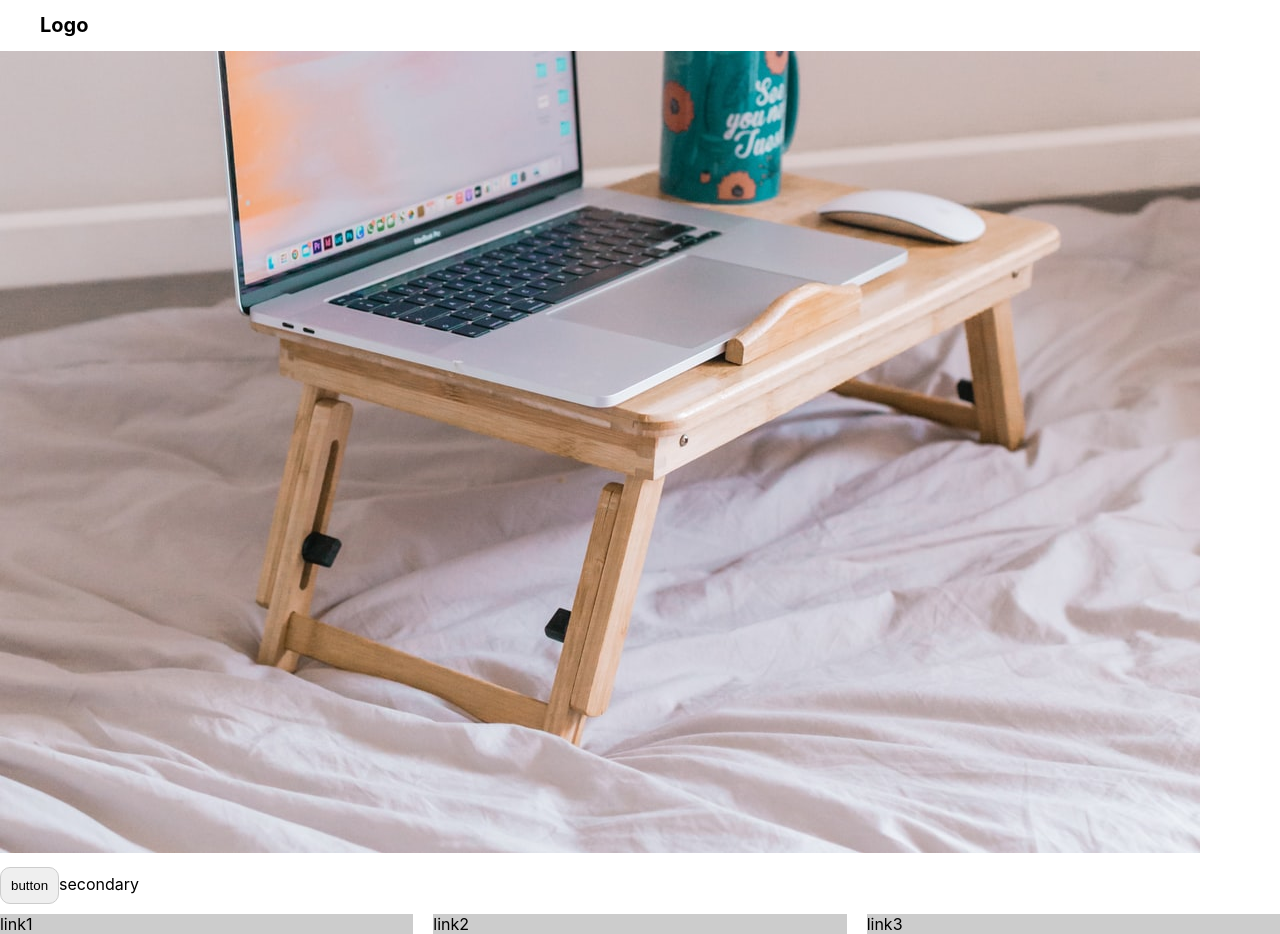
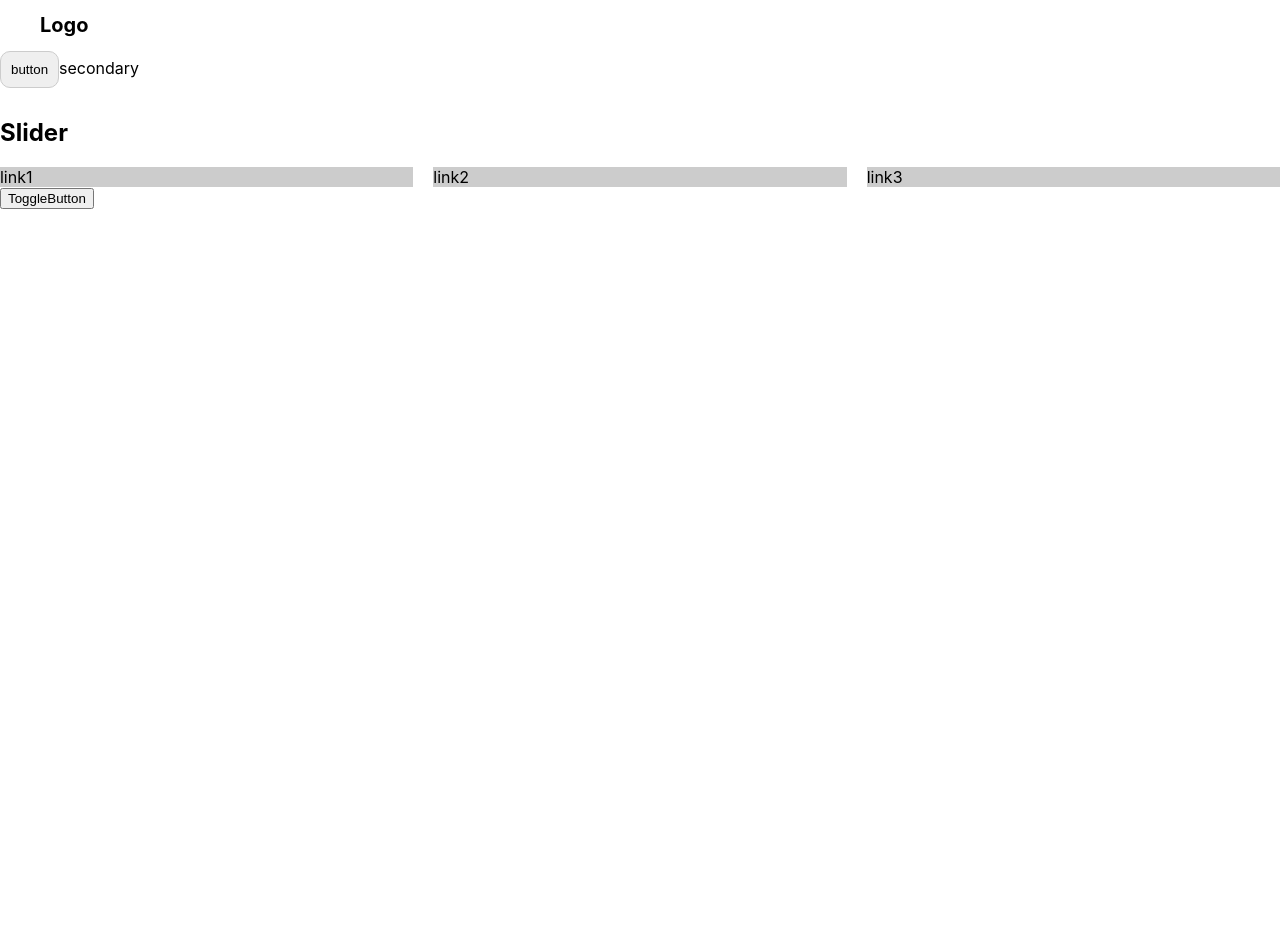
Before and after one commit to ymorisaki/next-develop, a Next.js app: page / in a window 1280 px wide. After the commit the page ends 800 px from the top, so only its background shows below. Built offline with nearby package versions, Linux system fonts and the light colour scheme.

Commit message:
Add: Toggleコンポーネント

```diff
--- /dev/null
+++ b/components/module/toggle/Toggle.module.scss
@@ -0,0 +1,6 @@
+.btn {
+  margin-bottom: 10px;
+  padding: 10px;
+  border-radius: 10px;
+  border: 1px solid #ccc;
+}
--- /dev/null
+++ b/components/module/toggle/Toggle.tsx
@@ -0,0 +1,44 @@
+import React, {
+  FC, useRef, useEffect, useState,
+} from 'react';
+
+interface Props {
+  button: JSX.Element
+  content: JSX.Element
+}
+
+const Toggle: FC<Props> = ({ button, content }) => {
+  const buttonEl = useRef<HTMLButtonElement>(null);
+  const contentEl = useRef<HTMLDivElement>(null);
+  const [open, setOpen] = useState(false);
+
+  const displayChange = () => {
+    if (buttonEl.current && contentEl.current) {
+      buttonEl.current.setAttribute('aria-expanded', `${open}`);
+      contentEl.current.style.display = open ? 'block' : 'none';
+    }
+  };
+
+  const handleClick = () => {
+    setOpen(!open);
+    displayChange();
+  };
+
+  useEffect(() => {
+    if (buttonEl.current && contentEl.current) {
+      buttonEl.current.setAttribute('aria-expanded', 'false');
+      contentEl.current.style.display = 'none';
+    }
+  }, []);
+
+  return (
+    <>
+      <button type="button" ref={buttonEl} onClick={handleClick}>{button}</button>
+      <div ref={contentEl}>
+        {content}
+      </div>
+    </>
+  );
+};
+
+export default Toggle;
--- a/pages/index.tsx
+++ b/pages/index.tsx
@@ -1,19 +1,19 @@
 import React from 'react';
 import SiteHead from 'components/template/SiteHead';
 import Header from 'components/template/Header';
-import Media from 'components/module/media/Media';
 import Slider from 'components/module/widget/Slider';
 import Button from 'components/module/button/Button';
+import Toggle from 'components/module/toggle/Toggle';
 
 const Home = () : JSX.Element => (
   <>
     <SiteHead title="Next" description="Next" />
     <Header />
-    <Media src="/images/img-01.jpg" width="1200" height="802" alt="" />
-
     <Button label="button" />
 
     <a href="/secondary/">secondary</a>
+
+    <h2>Slider</h2>
 
     <Slider
       content={[
@@ -28,6 +28,17 @@ const Home = () : JSX.Element => (
         <a href="/">link9</a>,
       ]}
     />
+
+    <Toggle
+      button={
+        <span>ToggleButton</span>
+      }
+      content={(
+        <>
+          Lorem ipsum, dolor sit amet consectetur adipisicing elit. Repellendus obcaecati error consequuntur numquam, necessitatibus, explicabo itaque natus nesciunt exercitationem quas dolorem quasi placeat nulla cupiditate fugiat architecto esse at neque.
+        </>
+      )}
+    />
   </>
 );
 
```
